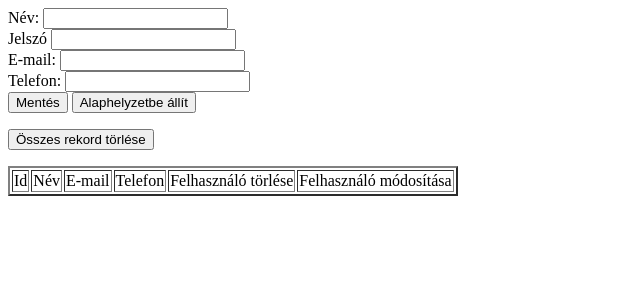
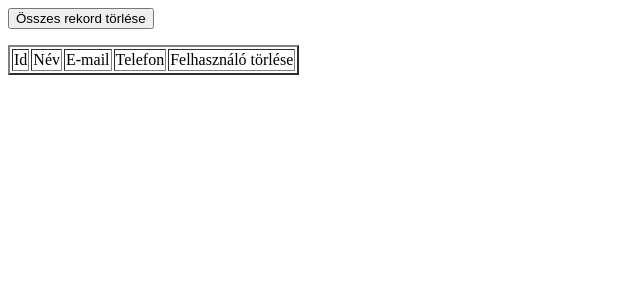
Before and after one commit to uszalab/Urbaking_RFTb, a PHP site: page /felhasznalokezelo.php in a window 1280 px wide. Shown: the top 300 px of the page, without its empty margins (0-640 px from the left). Run offline with PHP 8.4, Linux system fonts and the light colour scheme; data that the repository does not hold is empty.

Commit message:
Befejeztem a felhasznalokezelo.php fáljt. A felvételt kivettem mert az úgyis regisztráció által lesz megoldva.Igy maradt a kilistázáa és törlés funkció.

```diff
--- a/web/felhasznalokezelo.php
+++ b/web/felhasznalokezelo.php
@@ -1,7 +1,7 @@
 <?php
 function kapcsolat(){
-    // még nincs meg az adatbázis neve
-     $kapcsolat = new PDO('mysql:dbname=;host=localhost','root','');
+    // phpmyadminban rft néven kell megcsinálni az adatbázist
+     $kapcsolat = new PDO('mysql:dbname=rft;host=localhost','root','');
      $kapcsolat->exec("set names utf8");
      return $kapcsolat;
 
@@ -11,13 +11,6 @@ function kapcsolatLezar($kapcsolat){
     $kapcsolat = null;
 }
 
-function ParameterekElokeszit($parameterek){
-    $sqlParameterek = [];
-    foreach($parameterek as $kulcs => $ertek){
-        $sqlParameterek[':'.$kulcs] = $ertek;
-    }
-    return $sqlParameterek;
-}
 function FelhasznaloLekerdez($id){
     $kapcsolat = kapcsolat();
     $lekerdezes = $kapcsolat->prepare("SELECT id, nev, email, telefon
@@ -36,17 +29,6 @@ function FelhasznaloTorol($felhasznaloId){
     $lekerdezes = $kapcsolat->prepare("DELETE FROM felhasznalo WHERE id = :id");
     $lekerdezes->bindParam(':id',$felhasznaloId);
     $sikeres = $lekerdezes->execute();
-    kapcsolatLezar($kapcsolat);
-    return $sikeres;
-}
-
-function FelhasznaloRogzit($parameterek){
-    $kapcsolat = kapcsolat();
-    $lekerdezes = $kapcsolat->prepare("INSERT INTO felhasznalo (nev, jelszo, email, telefon)
-                                          VALUES(:nev, :email, :telefon)");
-
-    $sqlParametek = ParameterekElokeszit($parameterek);
-    $sikeres = $lekerdezes->execute($sqlParametek);
     kapcsolatLezar($kapcsolat);
     return $sikeres;
 }
@@ -76,39 +58,7 @@ function OsszFelhasznaloTorol(){
         }
     }
 
-    if(array_key_exists('ujFelhasznalo', $_POST)){
-        $parameterek = [
-            'nev'   =>  $_POST['nev'],
-            'jelszo'  => $_POST['jelszo'],
-            'email'   => $_POST['email'],
-            'telefon'     => $_POST['telefon']
-        ];
-
-        if(FelhasznaloRogzit($parameterek)){
-            echo "Sikeres felhasznaló rögzítés!";
-        }
-        else{
-            echo "Sikertelen rögzítés!";
-        }
-    }
-
-
 ?>
-<form action="" method="POST">
-    <label for="nev">Név:</label>
-    <input type="text" name="nev" value=""/><br/>
-
-    <label for="szulhely">Jelszó</label>
-    <input type="password" name="jelszo" value=""/><br/>
-
-    <label for="email">E-mail:</label>
-    <input type="text" name="email" value=""/><br/>
-
-    <label for="email">Telefon:</label>
-    <input type="tel" name="telefon" value=""/><br/>
-    <button type="submit" name="ujTag">Mentés</button>
-    <button type="reset" name="reset">Alaphelyzetbe állít</button>
-</form>
 
 <form action="" method="POST">
     <button type="submit" name="ossztorol">Összes rekord törlése</button>
@@ -134,12 +84,10 @@ function OsszFelhasznaloTorol(){
             <td>E-mail</td>
             <td>Telefon</td>
             <td>Felhasználó törlése</td>
-            <td>Felhasználó módosítása</td>
         </tr>
     </thead>
     <tbody>
         <?php
-//        még nem pontosak a oszlopnevek
             $felhasznalok = FelhasznalokLekerdez();
             $felhasznalokDb = count($felhasznalok);
             for($i = 0; $i < $felhasznalokDb;$i++){
@@ -149,7 +97,6 @@ function OsszFelhasznaloTorol(){
                         <td>'.$felhasznalok[$i]['telefon'].'</td>
                         <td>'.$felhasznalok[$i]['email'].'</td>
                         <td><button type="submit" name="torol" value="'.$felhasznalok[$i]['id'].'">Törlés</button></td>
-                        <td><button type="submit" name="modosit" value="'.$felhasznalok[$i]['id'].'">Modosít</button></td>
                      </tr>';
             }
 
```
